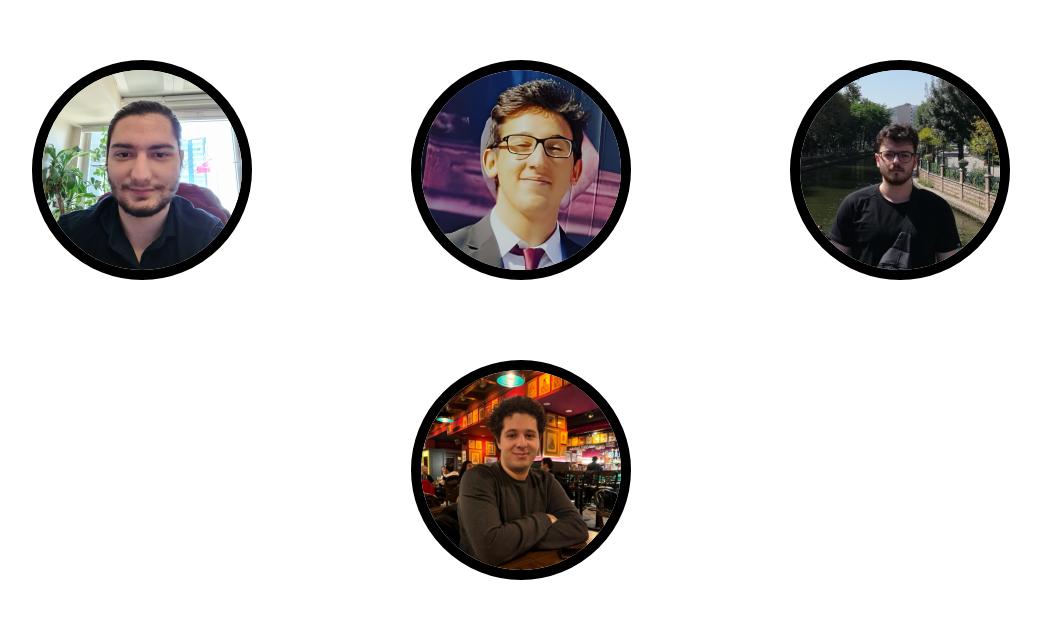
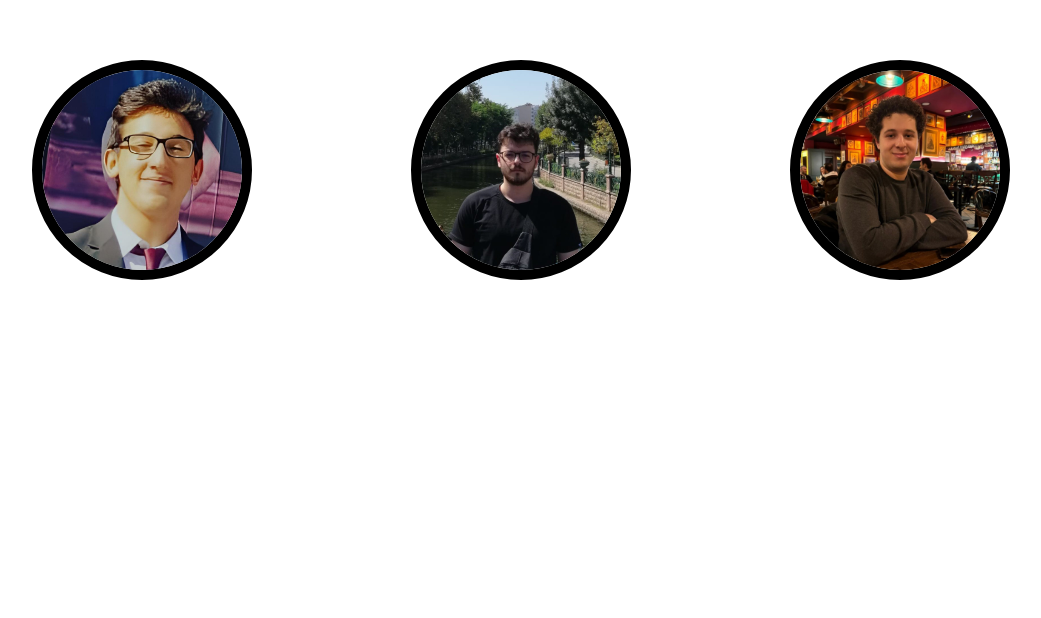
Before and after one commit to seljukat/venator, a React (Create React App) app: page /venator/developers in a window 1280 px wide. Shown: the part 202-820 px from the top of the page, without its empty margins (119-1160 px from the left). Built offline with nearby package versions, Linux system fonts and the light colour scheme.

Commit message:
temporary: experimenting on preserving core contributors

```diff
--- a/src/pages/DevelopersPage.js
+++ b/src/pages/DevelopersPage.js
@@ -1,6 +1,6 @@
 import "../styles/flip-cards.css";
 
-import arda from "../devs/arda.jpg";
+// import arda from "../devs/arda.jpg";
 import berker from "../devs/berker.jpg";
 import selçuk from "../devs/selçuk.jpg";
 // import utku from "../devs/utku.png";
@@ -12,10 +12,9 @@ import { AiOutlineGithub, AiOutlineLinkedin } from "react-icons/ai";
 const DevelopersPage = () => (
   <>
     <div className="flip-cards developers-page-anim">
-      <div className="flip-card">
+      {/* <div className="flip-card">
         <div className="flip-card-inner">
           <div className="flip-card-front">
-            {/* <RxAvatar style={{ width: "200px", height: "200px" }} /> */}
             <img
               alt=""
               src={arda}
@@ -57,7 +56,7 @@ const DevelopersPage = () => (
             </div>
           </div>
         </div>
-      </div>
+      </div> */}
 
       <div className="flip-card">
         <div className="flip-card-inner">
```
